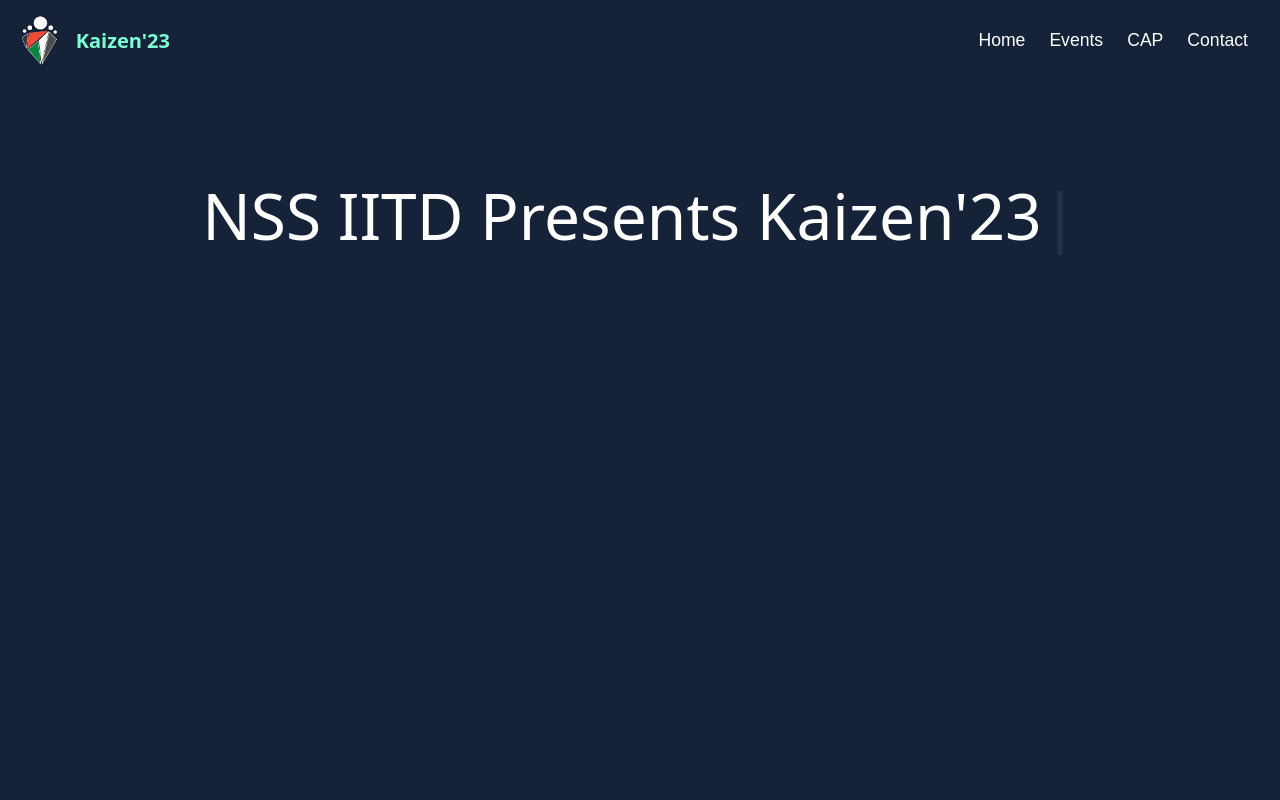
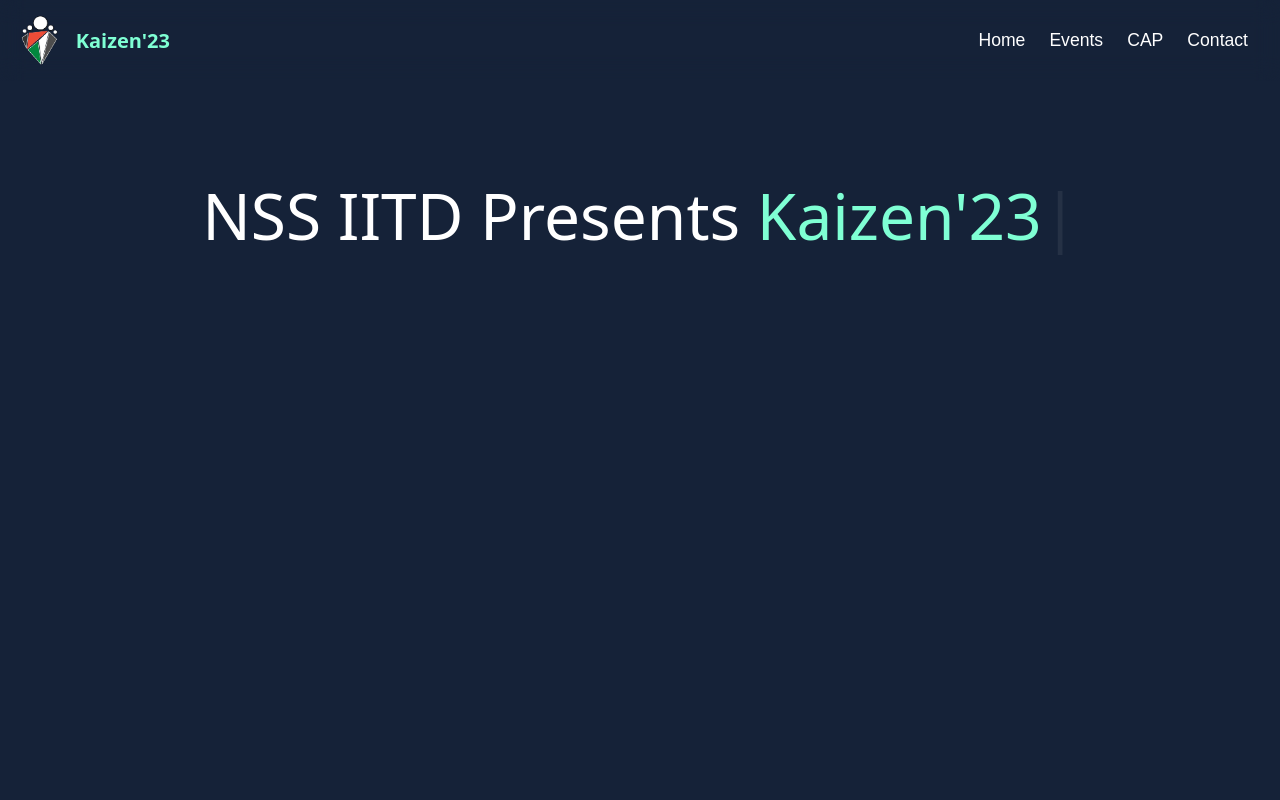
Before and after one commit to NSS-IIT-Delhi/Kaizen-23-, a React (Vite) app: page / in a window 1280 px wide. Shown: the top 800 px of the page. Built offline with nearby package versions, Linux system fonts and the light colour scheme.

Commit message:
minor changes

```diff
--- a/src/components/Form/KaizenForm.jsx
+++ b/src/components/Form/KaizenForm.jsx
@@ -15,7 +15,6 @@ import Background from "../background/background";
 export default function KaizenForm () {
 
     const { id } = useParams();
-    console.log(id)
 
     const [Name, setName] = useState('')
     const [Email, setEmail] = useState('')
--- a/src/components/Typewriter/typewriter.jsx
+++ b/src/components/Typewriter/typewriter.jsx
@@ -11,7 +11,7 @@ return(
         }}>
 <Typewriter
   options={{
-    strings: ['NSS IITD Presents Kaizen\'23', 'Be the light in their darkness','COMING SOON!'],
+    strings: ['NSS IITD Presents <span style="color:aquamarine;">Kaizen\'23</span>', 'Be the <span style="color:aquamarine;">light</span> in their <span style="color:black;">darkness</span>','<span style="color:aquamarine;">COMING SOON!</span>'],
     autoStart: true,
     loop: true,
   }}
```
